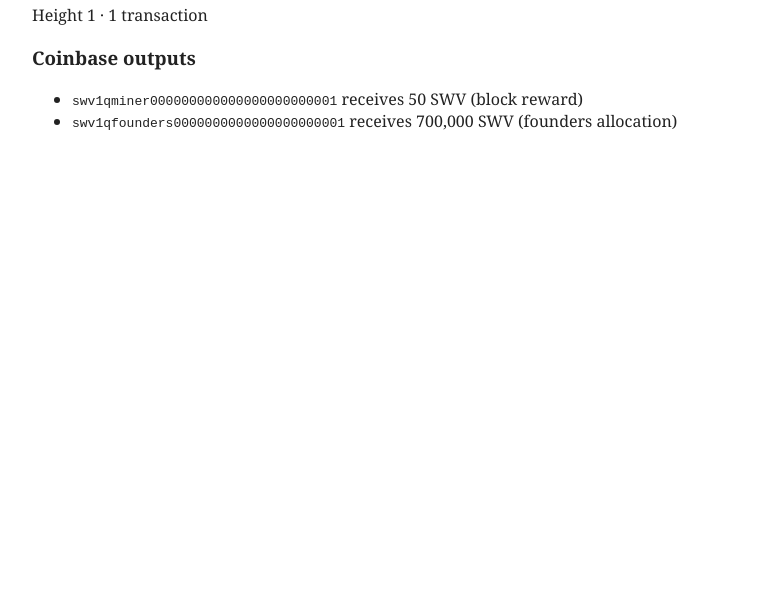
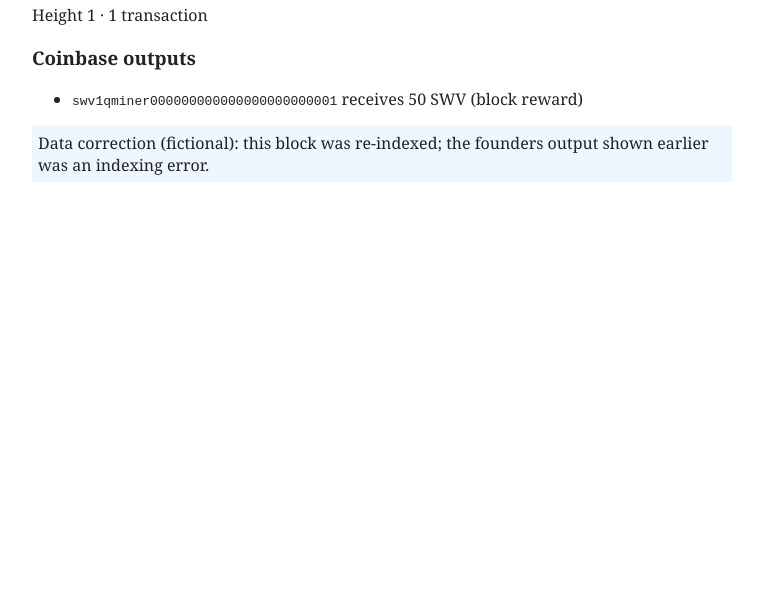
Before and after one commit to brilliantnodes/demo-explorer, a plain HTML site: page swervecoin/block-1.html in a window 1280 px wide. Shown: the part 209-800 px from the top of the page, without its empty margins (258-1021 px from the left). Drawn offline with Linux system fonts and the light colour scheme.

Commit message:
Fictional explorer data correction for swervecoin (Bradbury live run of Launch Claim Checker v2)
Co-Authored-By: Claude Opus 5.5 <noreply@anthropic.com>
Claude-Session: https://claude.ai/code/session_01PmboiXeSxAX9LMvc5cn1bn

```diff
--- a/swervecoin/block-1.html
+++ b/swervecoin/block-1.html
@@ -10,7 +10,6 @@
 <h3>Coinbase outputs</h3>
 <ul>
 <li><code>swv1qminer000000000000000000000001</code> receives 50 SWV (block reward)</li>
-<li><code>swv1qfounders0000000000000000000001</code> receives 700,000 SWV (founders allocation)</li>
 </ul>
-
+<p class="fix">Data correction (fictional): this block was re-indexed; the founders output shown earlier was an indexing error.</p>
 </body></html>
```
